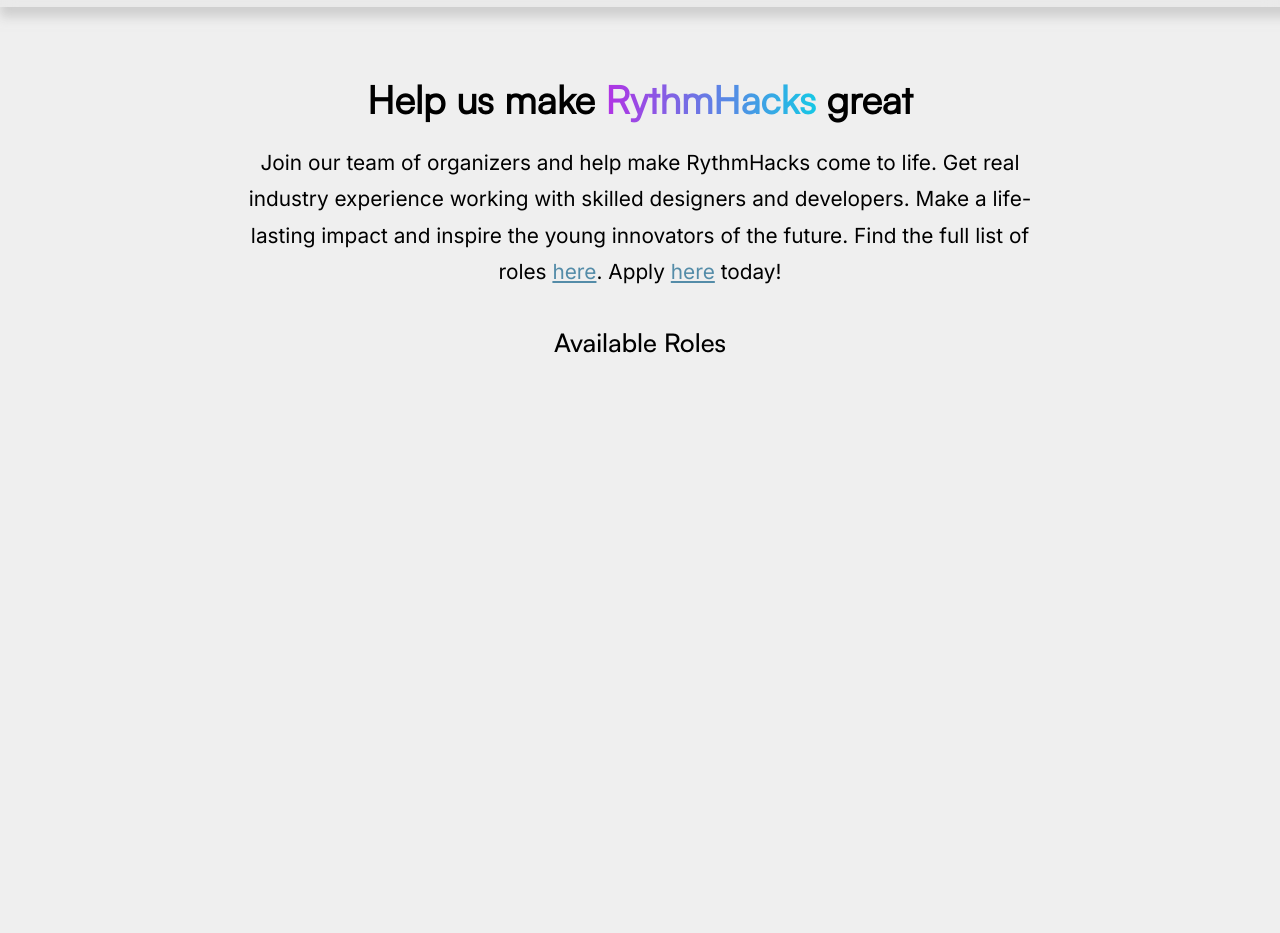
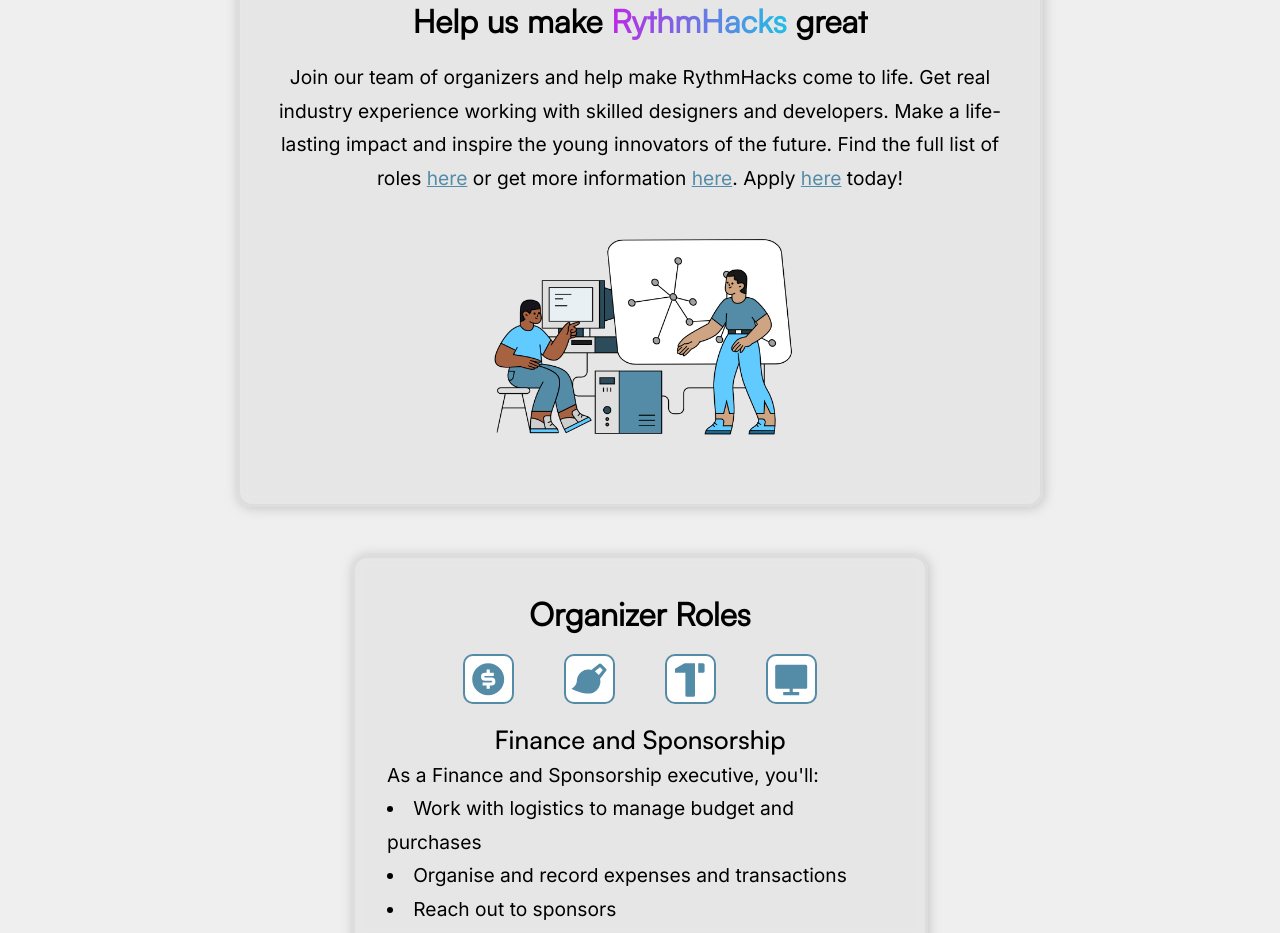
Before and after one commit to RythmHacks/2023.rythmhacks.ca, a React (Create React App) app: page / in a window 1280 px wide. Shown: the part 1860-2793 px from the top of the page. Before the commit the page ends 2603 px from the top, so only its background shows below. Built offline with nearby package versions, Linux system fonts and the light colour scheme; a web font is replaced by a local one.

Commit message:
create org app page

```diff
--- a/src/components/JoinUs/JoinUs.jsx
+++ b/src/components/JoinUs/JoinUs.jsx
@@ -1,10 +1,88 @@
+import './JoinUs.scss'
+import Graphic from '../../assets/Graphics/people.png'
+import { RiMoneyDollarCircleFill, RiBrushFill, RiHammerFill, RiComputerFill } from 'react-icons/ri'
+import { useRef } from 'react'
+
+import useIsInViewport from '../ScrollAnimation/useIsInViewport.js'
+import '../ScrollAnimation/ScrollAnimation.scss'
+
 const JoinUs = () => {
+
+    let ref1 = useRef(null)
+    let ref2 = useRef(null)
+    let ref3 = useRef(null)
+    let ref4 = useRef(null)
+    let scrollAnim = useRef(null)
+    const isInViewport1 = useIsInViewport(scrollAnim);
+    let refs = [ref1, ref2, ref3, ref4]
+
+    const changeRef = (newRef) => {
+        for (let ref in refs) {
+            refs[ref].current.className='hidden'
+        }
+        newRef.current.className = 'shown'
+    }
+
     return (
-        <div className='section'>
-            <h3>Help us make <h3 className='gradient blue'>RythmHacks</h3> great</h3>
-            <p className='pl-[10rem] pr-[10rem] pt-4 text-center'>Join our team of organizers and help make RythmHacks come to life. Get real industry experience working with skilled designers and developers. Make a life-lasting impact and inspire the young innovators of the future. Find the full list of roles <a href='https://docs.google.com/document/d/170ZjIkkgVuzpcNo77riXJhY2CZERaD_xyRj5hXwORdY/edit?usp=sharing' target='_blank' rel='noreferrer'>here</a>. Apply <a href='https://forms.gle/K7crWLhfzNeHbhXH9' target='_blank' rel='noreferrer'>here</a> today!</p>
-            <div>
-                <h4 className='pt-[2rem] text-center'>Available Roles</h4>
+        <div id='join us' className='section'>
+            <div ref = {scrollAnim} className={`${isInViewport1 ? 'hide show' : "hide"} bg-[#eee]`} id='joinustext'>
+                <h3>Help us make <h3 className='gradient blue'>RythmHacks</h3> great</h3>
+                <p className='pt-4 text-center'>Join our team of organizers and help make RythmHacks come to life. Get real industry experience working with skilled designers and developers. Make a life-lasting impact and inspire the young innovators of the future. Find the full list of roles <a href='#roles'>here</a> or get more information <a href='https://docs.google.com/document/d/170ZjIkkgVuzpcNo77riXJhY2CZERaD_xyRj5hXwORdY/edit?usp=sharing' target='_blank' rel='noreferrer'>here</a>. Apply <a href='https://forms.gle/K7crWLhfzNeHbhXH9' target='_blank' rel='noreferrer'>here</a> today!</p>
+                <img src={Graphic}></img>
+            </div>
+            <div id='roles'>
+                <div className='selector'>
+                    <h3 className='text-center'>Organizer Roles</h3>
+                    <div id='icons'>
+                        <button onClick={() => {changeRef(ref1)}}><RiMoneyDollarCircleFill size="max(3vw, 2rem)"/></button>
+                        <button onClick={() => {changeRef(ref2)}}><RiBrushFill size="max(3vw, 2rem)"/></button>
+                        <button onClick={() => {changeRef(ref3)}}><RiHammerFill size="max(3vw, 2rem)"/></button>
+                        <button onClick={() => {changeRef(ref4)}}><RiComputerFill size="max(3vw, 2rem)"/></button>
+                    </div>
+                    <div ref={ref1} className='shown'>
+                        <h4>Finance and Sponsorship</h4>
+                        <p>
+                            As a Finance and Sponsorship executive, you'll:
+                            <li>Work with logistics to manage budget and purchases</li>
+                            <li>Organise and record expenses and transactions</li>
+                            <li>Reach out to sponsors</li>
+                            <li>Ensure all tasks on sponsorship package are fulfilled</li>
+                            <li>Assist in creating a sponsor package</li>
+                        </p>
+                    </div>
+                    <div ref={ref2} className='hidden'>
+                        <h4>Marketing and Design</h4>
+                        <p>
+                            As a Marketing and Design executive, you'll work on:
+                            <li>Designing logo, website graphics, maintaining social medias</li>
+                            <li>T-shirt, sticker, and other merch designs</li>
+                            <li>General presentation of organization process</li>
+                            <li>Reaching out to people to ask them to join</li>
+                        </p>
+                    </div>
+                    <div ref={ref3} className='hidden'>
+                        <h4>Logistics</h4>
+                        <p>
+                            As a Logistics executive, you'll:
+                            <li>Plan itinerary, workshops, and activities</li>
+                            <li>Contacting MLH</li>
+                            <li>Organize the actual running of the hackathon</li>
+                            <li>Buying merch, food, prizes, t-shirts, etc</li>
+                            <li>Handling shipping</li>
+                            <li>Staying in contact with hackers through discord and email leading up to and during the event</li>
+                        </p>
+                    </div>
+                    <div ref={ref4} className='hidden'>
+                        <h4>Tech</h4>
+                        <p>
+                            As a Tech executive, you'll:
+                            <li>Design and create website (rythmhacks.ca), maintaining responsiveness and user experience</li>
+                            <li>Complete technical tasks (discord bot, verification system, etc)</li>
+                            <li>Create and update Devpost and Discord server</li>
+                            <li>Assist and mentor hackers during event</li>
+                        </p>
+                    </div>
+                </div>
             </div>
         </div>
     )
--- a/src/components/JoinUs/JoinUs.scss
+++ b/src/components/JoinUs/JoinUs.scss
@@ -0,0 +1,85 @@
+#joinustext {
+    background-color:rgba(217, 217, 217, 0.4);
+    backdrop-filter: blur(6px);
+    border-radius: 15px;
+    margin-left: 15%;
+    margin-right: 15%;
+    padding: 2rem;
+    border: 3px solid #ddd;
+    box-shadow: 1px 1px 10px 2px rgba(175, 175, 175, 50%);
+
+    img {
+        width: 50%;
+        margin-left: auto;
+        margin-right: auto;
+    }
+}
+
+.selector {
+    width: 50%;
+    background-color:rgba(217, 217, 217, 0.4);
+    backdrop-filter: blur(6px);
+    border-radius: 15px;
+    margin-left: auto;
+    margin-right: auto;
+    margin-top: 3rem;
+    padding: 2rem;
+    border: 3px solid #ddd;
+    box-shadow: 1px 1px 10px 2px rgba(175, 175, 175, 50%);
+
+    #icons {
+        button {
+            padding: 0.25rem;
+            color: theme('colors.accent');
+            background-color: white;
+            border: 2px solid theme('colors.accent');
+            &:hover {
+                background-color: theme('colors.accent');
+                color: white;
+            }
+        }
+        display: flex;
+        justify-content: center;
+        gap: 10%;
+        padding-top: 1rem;
+        padding-bottom: 1rem;
+    }
+
+    div {
+        h4 {
+            text-align: center;
+        }
+    }
+}
+
+@keyframes fadeIn {
+    from {
+        opacity: 0;
+    } to {
+        opacity: 1;
+    }
+}
+
+.hidden {
+    display: none;
+} .shown {
+    display: block;
+    animation-name: fadeIn;
+    animation-duration: 1s;
+}
+
+@media screen and (max-width: 900px) {
+    #joinustext {
+        margin-left: 7.5%;
+        margin-right: 7.5%;
+    }
+    .selector {
+        width: 75%;
+    }
+}
+
+@media screen and (max-width: 600px) {
+    .selector {
+        width: 85%;
+    }
+}
--- a/src/components/ScrollAnimation/ScrollAnimation.scss
+++ b/src/components/ScrollAnimation/ScrollAnimation.scss
@@ -3,6 +3,10 @@
     transition: 2s;
     transform: translate(0, 10rem);
 
+    img {
+      transition: 2s;
+      transform: scale(50%);
+    }
     .sectionwrapper { img {
       transition: 2s;
       transform: scale(50%);
@@ -10,11 +14,16 @@
   }
 
 .show {
-opacity: 1;
-transform: translate(0, 0);
+  opacity: 1;
+  transform: translate(0, 0);
 
-.sectionwrapper { img {
+  img {
+    transition: 2s;
     transform: scale(100%);
+  }
+
+  .sectionwrapper { img {
+      transform: scale(100%);
 } }
 
 &:not(:first-child) {
--- a/src/styles.scss
+++ b/src/styles.scss
@@ -49,7 +49,7 @@ button {
 }
 
 p, a, button {
-  font-size: max(1.4vw, 1.3rem);
+  font-size: max(1.2vw, 1.2rem);
   font-family: 'Inter', sans-serif;
   line-height: 175%;
 }
@@ -70,12 +70,12 @@ h1 {
 }
 
 h2 {
-  font-size: max(2.5rem, 4.5vw);
+  font-size: max(2.3rem, 4.5vw);
   font-family: Satoshi-Light;
 }
 
 h3 {
-  font-size: max(2rem, 3vw);
+  font-size: max(1.8rem, 2.5vw);
   font-family: Satoshi-Light;
 }
 
@@ -98,7 +98,6 @@ h4 {
   }
 
   div {
-    display: block;
     height: 100%;
 
     .sectionwrapper {
```
Also changed, not shown: src/assets/Graphics/people.png (added), 1 other file (tests, documents, lock files or other folders).
